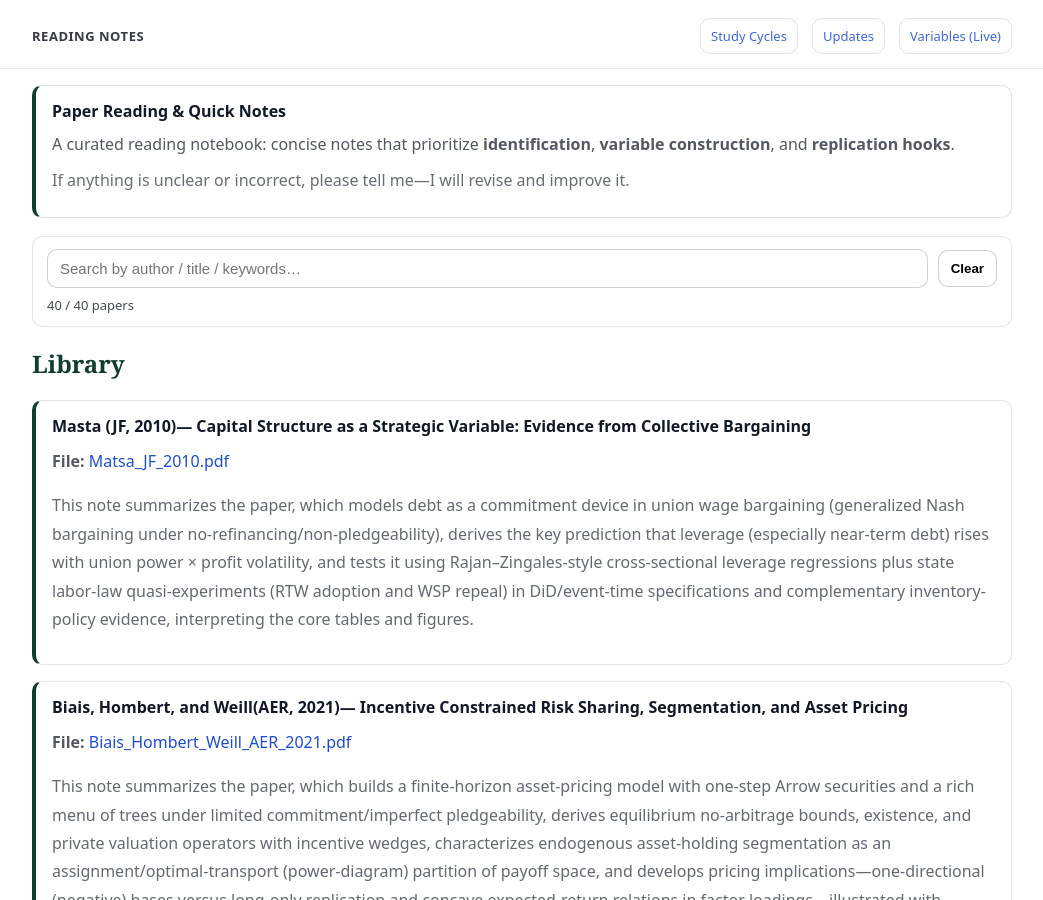
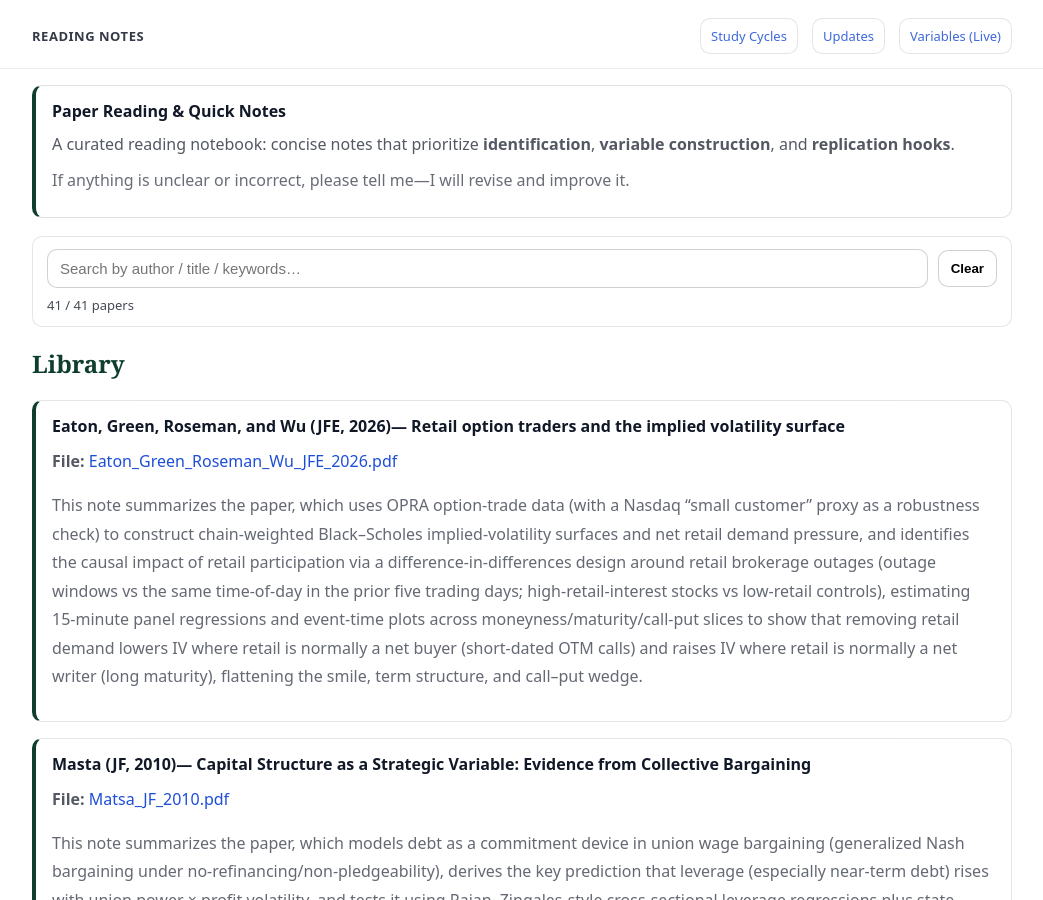
Before and after one commit to yaxinzn/study-archive, a Jekyll site: the page built from reading/index.md, in a window 1280 px wide and 900 px high. Shown: the whole window, without its empty margins (118-1161 px from the left). Built offline with Jekyll 4.4.1, drawn with Linux system fonts in a browser that asks for light colours.

Commit message:
Reading: add/update Eaton_Green_Roseman_Wu_JFE_2026.pdf

```diff
--- a/_data/reading.yml
+++ b/_data/reading.yml
@@ -1,3 +1,7 @@
+- title: "Eaton, Green, Roseman, and Wu (JFE, 2026)— Retail option traders and the implied volatility surface"
+  file: "Eaton_Green_Roseman_Wu_JFE_2026.pdf"
+  desc: "This note summarizes the paper, which uses OPRA option-trade data (with a Nasdaq “small customer” proxy as a robustness check) to construct chain-weighted Black–Scholes implied-volatility surfaces and net retail demand pressure, and identifies the causal impact of retail participation via a difference-in-differences design around retail brokerage outages (outage windows vs the same time-of-day in the prior five trading days; high-retail-interest stocks vs low-retail controls), estimating 15-minute panel regressions and event-time plots across moneyness/maturity/call-put slices to show that removing retail demand lowers IV where retail is normally a net buyer (short-dated OTM calls) and raises IV where retail is normally a net writer (long maturity), flattening the smile, term structure, and call–put wedge."
+
 - title: "Masta (JF, 2010)— Capital Structure as a Strategic Variable: Evidence from Collective Bargaining"
   file: "Matsa_JF_2010.pdf"
   desc: "This note summarizes the paper, which models debt as a commitment device in union wage bargaining (generalized Nash bargaining under no-refinancing/non-pledgeability), derives the key prediction that leverage (especially near-term debt) rises with union power × profit volatility, and tests it using Rajan–Zingales-style cross-sectional leverage regressions plus state labor-law quasi-experiments (RTW adoption and WSP repeal) in DiD/event-time specifications and complementary inventory-policy evidence, interpreting the core tables and figures."
```
Also changed, not shown: 1 other file.
